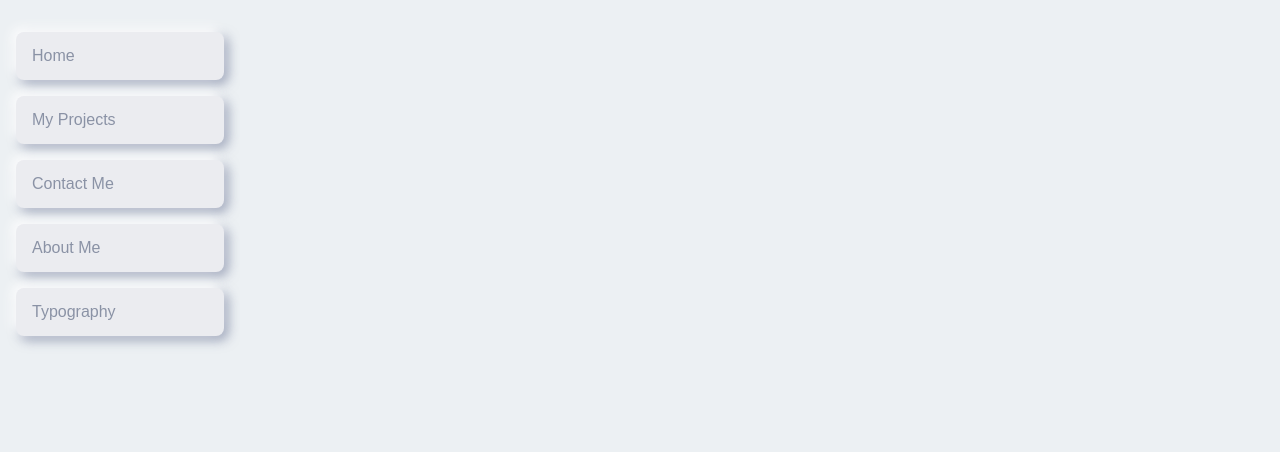
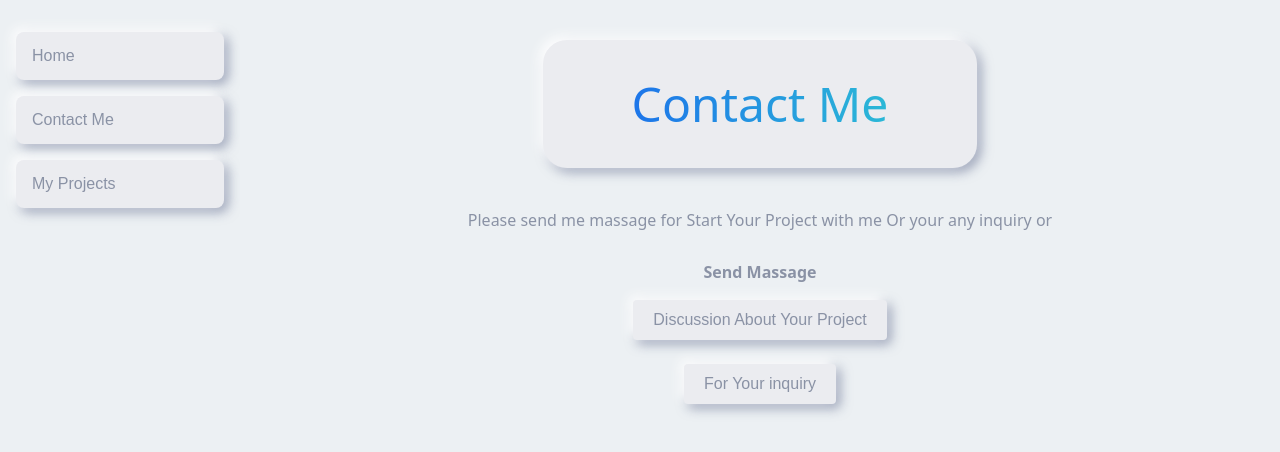
Before and after one commit to kibria-khandaker/my-portfolio, a React (Create React App) app: page /Contact in a window 1280 px wide. Shown: the top 452 px of the page. Built offline with nearby package versions, Linux system fonts and the light colour scheme.

Commit message:
Project Details Modal Created

```diff
--- a/src/App.js
+++ b/src/App.js
@@ -8,6 +8,7 @@ import ReactProjects from './components/Pages/ReactProjects/ReactProjects';
 import WordPressProjects from './components/Pages/WordPressProjects/WordPressProjects';
 import MyPortfolio from './components/Pages/MyPortfolio';
 import MyProjectDetails from './components/Pages/MyProjectDetails';
+import Contact from './components/Pages/Contact';
 // import HeroSection from './components/Common/HeroSection/HeroSection';
 
 function App() {
@@ -20,6 +21,8 @@ function App() {
         <Route path="/" element={<Home />} />
         <Route path="/home" element={<Home />} />
         <Route path="/MyPortfolio" element={<MyPortfolio/> } />
+        <Route path="/Contact" element={<Contact/> } />
+
         <Route path="/projectDetails/:id" element={<MyProjectDetails/> } />
         <Route path="/JavaScriptProjects" element={<JavaScriptProjects/> } />
         <Route path="/ReactProjects" element={<ReactProjects/> } />
--- /dev/null
+++ b/src/components/Pages/Contact.js
@@ -0,0 +1,28 @@
+import React from 'react';
+
+const Contact = () => {
+    return (
+        <div className=' text-center'>
+            <div className="mt-10">
+                <div className="kib_box_shadow rounded-3xl w-5/12 mx-auto">
+                    <h1 className='gradient_text_box text-5xl py-10'> Contact Me </h1>
+                </div>
+                <p className='text-[#8a92a5] pt-10'>
+                    Please send me massage for Start Your Project with me Or your any inquiry or
+                </p>
+                <p className='text-[#8a92a5] pt-7 pb-4 font-bold'> Send Massage </p>
+                <button className="kib_inside_effect py-2 px-5 text-[#8a92a5] bg-[#ebecf0] outline-none border-0 rounded ">
+                    Discussion About Your Project
+                </button>
+                <br />
+                <br />
+                <button className="kib_inside_effect py-2 px-5 text-[#8a92a5] bg-[#ebecf0] outline-none border-0 rounded ">
+                    For Your inquiry
+                </button>
+
+            </div>
+        </div>
+    );
+};
+
+export default Contact;
--- a/src/components/Pages/MyPortfolio.js
+++ b/src/components/Pages/MyPortfolio.js
@@ -1,11 +1,14 @@
-import React from 'react';
+import React, { useState } from 'react';
 import { useNavigate } from 'react-router-dom';
 import useProjectData from '../../hooks/useProjectData';
+import MyProjectDetailsModal from './MyProjectDetailsModal';
 
 const MyPortfolio = () => {
 
     const [projects, setProjects] = useProjectData();
     let navigate = useNavigate();
+
+    const [modalProjectData, setModalProjectData] = useState()
 
     const handleDetail = (id) => {
         navigate(`/projectDetails/${id}`);
@@ -28,12 +31,18 @@ const MyPortfolio = () => {
                         <div key={project._id} className="card card-compact bg-base-100 rounded-lg shadow-xl kib_box_shadow">
                             <p className='text-center font-thin bg-black text-white py-2'>{project.name}</p>
                             <figure><img src={project.img1} alt="Shoes" /></figure>
+
+                            <label onClick={() => setModalProjectData(project)} htmlFor="my-modal-6" className="btn modal-button">open modal</label>
+
                             <button onClick={() => handleDetail(project._id)} className="btn btn-ghost rounded-none rounded-b"> Projects Details </button>
                         </div>
                     ))
                 }
 
             </div>
+            {/* xxxxxxxxxxxxxxxxx Start  */}
+            <MyProjectDetailsModal modalProjectData={modalProjectData}></MyProjectDetailsModal>
+            {/* xxxxxxxxxxxxxxxxx end  */}
         </div>
     );
 };
--- a/src/components/Pages/MyProjectDetails.js
+++ b/src/components/Pages/MyProjectDetails.js
@@ -9,15 +9,16 @@ const MyProjectDetails = () => {
 
     const { id } = useParams();
     useEffect(() => {
-        let project = projects?.find(p => p?.id == id)
+        let project = projects?.find(p => p?._id == id)
         setSingleItems(project);
     }, [projects, id])
 
+// console.log('projects', projects);
+// console.log('singleItems', singleItems);
 
     return (
         <div>
             <p>{id}</p>
-            <p>{singleItems?.length}</p>
             <p>{singleItems?.name}</p>
         </div>
     );
--- /dev/null
+++ b/src/components/Pages/MyProjectDetailsModal.js
@@ -0,0 +1,30 @@
+import React from 'react';
+// import useProjectData from '../../hooks/useProjectData';
+
+const MyProjectDetailsModal = ({ modalProjectData }) => {
+    console.log('projects', modalProjectData);
+    return (
+        <>
+            <input type="checkbox" id="my-modal-6" className="modal-toggle" />
+            {/* border-4 border-red-600  */}
+            <div class="modal">
+                <div class="modal-box w-8/12 max-w-4xl">
+                <label for="my-modal-6" class="btn btn-sm btn-circle absolute right-2 top-2">✕</label>
+
+                    <h3 className="font-bold text-lg"> {modalProjectData?.name} </h3>
+                    <img src={modalProjectData?.img1} alt="" />
+                    <p className="py-4">
+                        <p>{modalProjectData?.name}</p>
+                    </p>
+
+                    <div className="modal-action">
+                        <label htmlFor="my-modal-6" className="btn btn-sm">close</label>
+                    </div>
+
+                </div>
+            </div>
+        </>
+    );
+};
+
+export default MyProjectDetailsModal;
--- a/src/components/Pages/NaveBar.js
+++ b/src/components/Pages/NaveBar.js
@@ -1,7 +1,7 @@
 import React from 'react';
 import { Link } from 'react-router-dom';
 
-const NaveBar = ({children}) => {
+const NaveBar = ({ children }) => {
   return (
     <div className="drawer drawer-mobile bg-[#ecf0f3]">
       <input id="myMainSideBarMenu" type="checkbox" className="drawer-toggle" />
@@ -17,11 +17,10 @@ const NaveBar = ({children}) => {
         <ul className="menu p-4 overflow-y-auto w-60 text-base-content">
           {/* <!-- Sidebar content here -->  */}
           <li><Link className='kib_inside_effect mt-4' to='/'>Home</Link></li>
+          <li><Link className='kib_inside_effect mt-4' to='/Contact'>Contact Me</Link></li>
           <li><Link className='kib_inside_effect mt-4' to='/MyPortfolio'> My Projects </Link></li>
-          <li><Link className='kib_inside_effect mt-4' to='/JavaScriptProjects'>Contact Me</Link></li>
-          <li><Link className='kib_inside_effect mt-4' to='/about'>About Me</Link></li>
-
-          <li><Link className='kib_inside_effect mt-4' to='/JavaScriptProjects'> Typography </Link></li>
+          {/* <li><Link className='kib_inside_effect mt-4' to='/about'>About Me</Link></li> */}
+          {/* <li><Link className='kib_inside_effect mt-4' to='/JavaScriptProjects'> Typography </Link></li> */}
         </ul>
 
       </div>
--- a/src/hooks/useProjectData.js
+++ b/src/hooks/useProjectData.js
@@ -4,7 +4,7 @@ const useProjectData = () => {
     const [projects, setProjects] = useState([]);
 
     useEffect(()=>{
-        fetch('/allProjectData.json')
+        fetch('https://raw.githubusercontent.com/kibria-khandaker/my-portfolio/main/public/allProjectData.json')
         .then(res=>res.json())
         .then(data=>setProjects(data))
     },[])
```
Also changed, not shown: public/allProjectData.json (+30 -10 lines).
